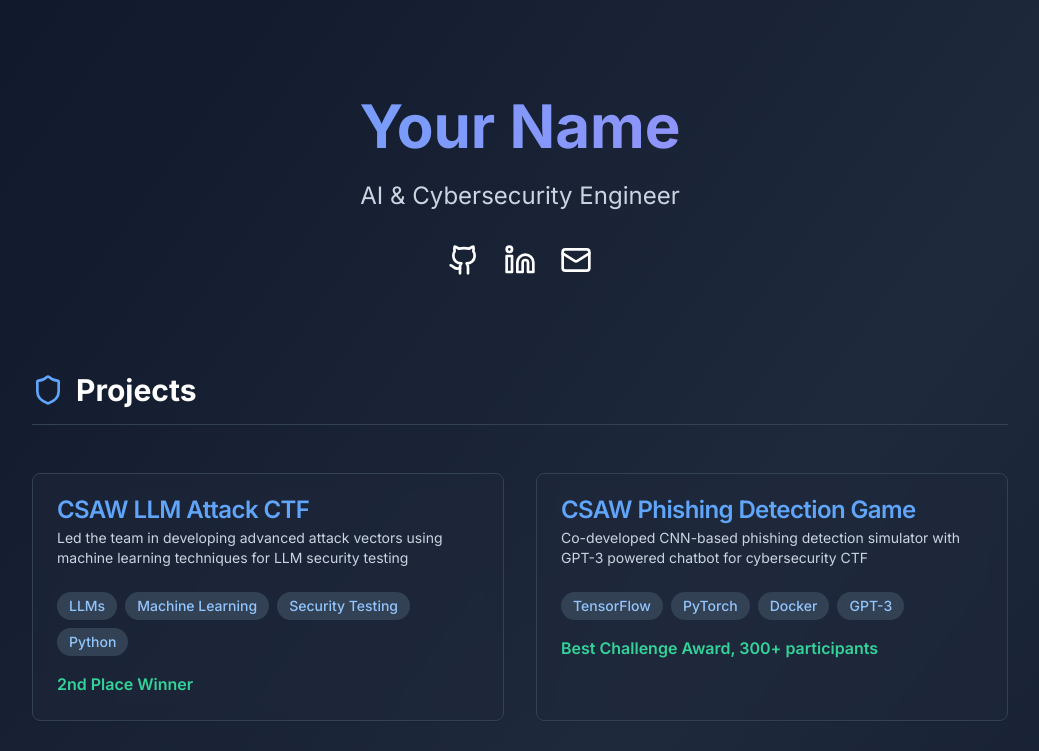
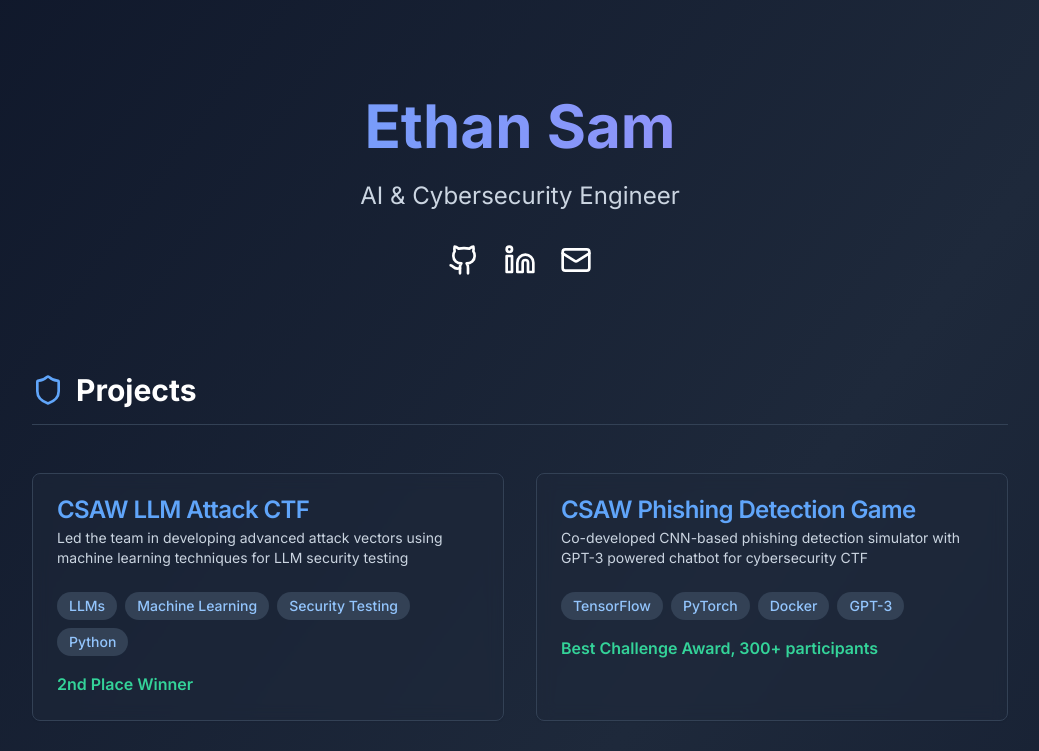
Before and after one commit to esamnyu/personal_portfolio, a Next.js app: page / in a window 1280 px wide. Shown: the top 751 px of the page, without its empty margins (120-1159 px from the left). Built offline with nearby package versions, Linux system fonts and the light colour scheme.

Commit message:
Added Name

```diff
--- a/src/components/Portfolio.tsx
+++ b/src/components/Portfolio.tsx
@@ -138,7 +138,7 @@ const Portfolio = () => {
 
       <div className="relative z-10">
         <header className="section-container text-center py-24">
-          <h1 className="hero-title animate-fade-in">Your Name</h1>
+          <h1 className="hero-title animate-fade-in">Ethan Sam </h1>
           <p className="hero-subtitle animate-fade-in-delay">AI & Cybersecurity Engineer</p>
           <div className="flex justify-center gap-6 animate-fade-in-delay-2">
             <a href="https://github.com/yourusername" className="social-link" target="_blank" rel="noopener noreferrer">
```
